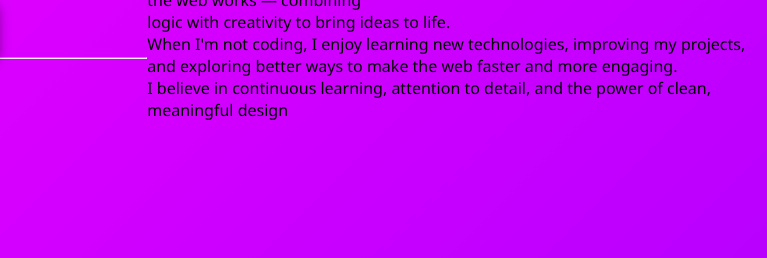
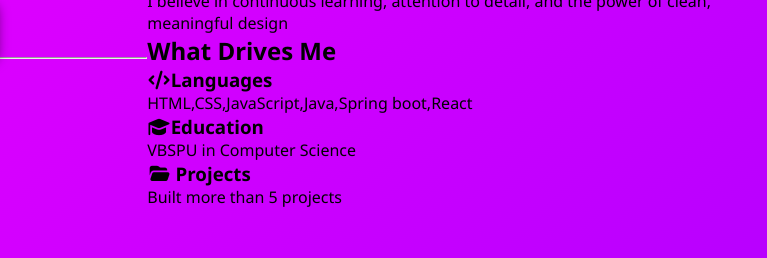
Before and after one commit to abhi-7867/codealpha_tasks, a plain HTML site: page CodeAlpha_Portfolio/index.html in a window 1280 px wide. Shown: the part 412-670 px from the top of the page, 513-1280 px from the left. Drawn offline with Linux system fonts and the light colour scheme; files that its build step writes are made by us from their sources; a web font is replaced by a local one.

Commit message:
feat(portfolio): add skill highlight cards to about section

```diff
--- a/CodeAlpha_Portfolio/index.html
+++ b/CodeAlpha_Portfolio/index.html
@@ -91,11 +91,26 @@
                     <br>I believe in continuous learning, attention to detail, and the power of clean, meaningful design
                 </p>
             </div>
+            <h2>What Drives Me</h2>
+            <div class="card">
+                <div class="c1">
+                    <h3><i class="fa-solid fa-code"></i>Languages</h3>
+                    <p>HTML,CSS,JavaScript,Java,Spring boot,React</p>
+                </div>
+                <div class="c1">
+                    <h3><i class="fa-solid fa-graduation-cap"></i>Education</h3>
+                    <p>VBSPU in Computer Science</p>
+                </div>
+            <div class="c1">
+                    <h3><i class="fa-solid fa-folder-open"></i> Projects</h3>
+                    <p>Built more than 5 projects</p>
+                </div>
+            </div>
         </div>
         <img src="images/img.jpg" alt="">
         </div>
-      </section>
+     </section>
 
-      <script src="main.js"></script>
+     <script src="main.js"></script>
 </body>
 </html>
```
